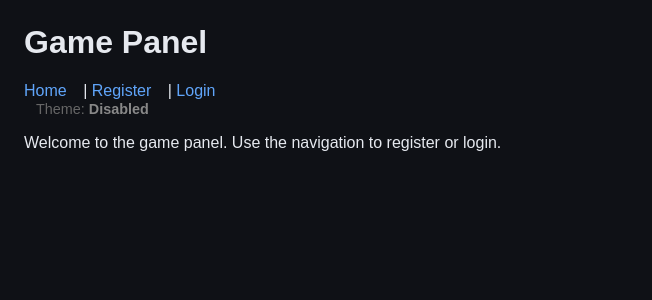
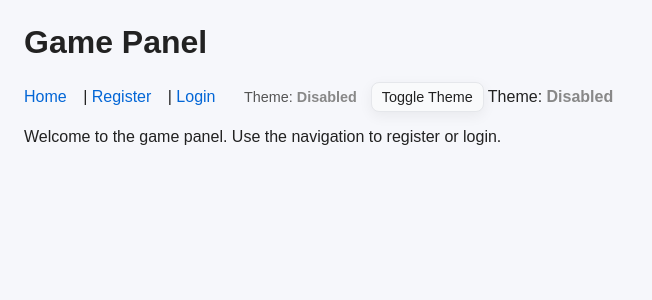
Before and after one commit to phillgates2/panel, a Flask app: page / in a window 1280 px wide. Shown: the top 300 px of the page, without its empty margins (0-652 px from the left). Run offline with Flask 3, Linux system fonts and the light colour scheme; some libraries are stand-ins or nearby versions.

Commit message:
feat(ui): add theme toggle and CSS variable light theme
- Early theme application to avoid FOUC via data-theme on <html>
- Header toggle button to switch light/dark without reload
- Light theme variables under :root[data-theme=light]

```diff
--- a/static/css/style.css
+++ b/static/css/style.css
@@ -1,5 +1,8 @@
-/* Dark theme base */
+/* Theme variables */
+/* Default to dark; light overrides below via [data-theme="light"] */
 :root{--bg:#0f1116;--panel:#151923;--panel-hover:#1b2030;--text:#e6e9ef;--muted:#94a3b8;--link:#60a5fa;--link-hover:#93c5fd;--border:#2b3242;--shadow:rgba(0,0,0,0.4);--accent:#7c3aed}
+/* Light theme overrides */
+:root[data-theme="light"]{--bg:#f6f7fb;--panel:#ffffff;--panel-hover:#f9fafb;--text:#222222;--muted:#555555;--link:#0366d6;--link-hover:#024ea1;--border:#e5e7eb;--shadow:rgba(0,0,0,0.06);--accent:#7c3aed}
 body{font-family:Arial,Helvetica,sans-serif;margin:1.5rem;background:var(--bg);color:var(--text)}
 header{margin-bottom:1rem}
 nav a{margin-right:0.75rem;color:var(--link);text-decoration:none}
--- a/templates/base.html
+++ b/templates/base.html
@@ -4,19 +4,31 @@
     <meta charset="utf-8" />
     <meta name="viewport" content="width=device-width, initial-scale=1" />
     <title>Panel</title>
+    <script>
+      // Apply saved theme early to avoid flash
+      (function(){
+        try{
+          var pref = localStorage.getItem('theme');
+          var sys = (window.matchMedia && window.matchMedia('(prefers-color-scheme: dark)').matches) ? 'dark' : 'light';
+          var theme = pref || sys || 'dark';
+          document.documentElement.setAttribute('data-theme', theme);
+        }catch(e){}
+      })();
+    </script>
     <link rel="stylesheet" href="/static/css/style.css" />
     {% if theme_enabled %}
     <link rel="stylesheet" href="/theme.css" />
     {% endif %}
-  </head>
+    <header>
   <body>
     <header>
       <h1>Game Panel</h1>
       <nav>
         <a href="/">Home</a> | <a href="/register">Register</a> | <a href="/login">Login</a>
-        {% if logged_in %} | <a href="/dashboard">Dashboard</a> | <a href="/rcon">RCON</a> {% endif %}
-      </nav>
-        <div style="display:inline-block; margin-left:12px; font-size:0.9rem; color:#666;">
+        <div style="display:inline-block; margin-left:12px; font-size:0.9rem; color:var(--muted);">
+          Theme: {% if theme_enabled %}<strong style="color:#86efac;">Enabled</strong>{% else %}<strong style="color:#888;">Disabled</strong>{% endif %}
+          <button id="theme-toggle" class="small" style="margin-left:10px; border:1px solid var(--border); background:var(--panel-hover); color:var(--text); padding:6px 10px; border-radius:8px;">Toggle Theme</button>
+        </div>
           Theme: {% if theme_enabled %}<strong style="color:green;">Enabled</strong>{% else %}<strong style="color:#888;">Disabled</strong>{% endif %}
         </div>
     </header>
@@ -54,6 +66,17 @@
 
     <script>
       (function(){
+        // Theme toggle logic
+        var btn = document.getElementById('theme-toggle');
+        if(btn){
+          btn.addEventListener('click', function(){
+            var cur = document.documentElement.getAttribute('data-theme') || 'dark';
+            var next = (cur === 'dark') ? 'light' : 'dark';
+            document.documentElement.setAttribute('data-theme', next);
+            try{ localStorage.setItem('theme', next); }catch(e){}
+          });
+        }
+
         var lastFocused = null;
         function findClosestForm(el){ while(el && el.tagName !== 'FORM') el = el.parentElement; return el; }
         function openModal(message, onOk){
```
Also changed, not shown: instance/panel_dev.db.
